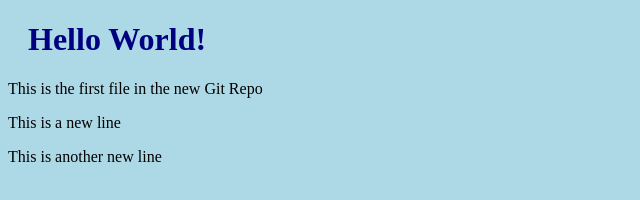
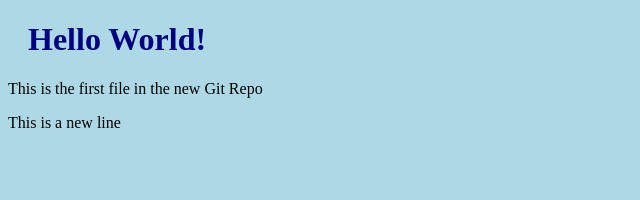
Before and after one commit to KOteng11/W3schoolsTest, a plain HTML site: page index.html in a window 1280 px wide. Shown: the whole page, without its empty margins (0-640 px from the left). Drawn offline with Linux system fonts and the light colour scheme.

Commit message:
Error Fixed

```diff
--- a/index.html
+++ b/index.html
@@ -8,6 +8,5 @@
         <h1>Hello World!</h1>
         <p>This is the first file in the new Git Repo</p>
         <p>This is a new line</p>
-        <p>This is another new line</p>
     </body>
 </html>
```
